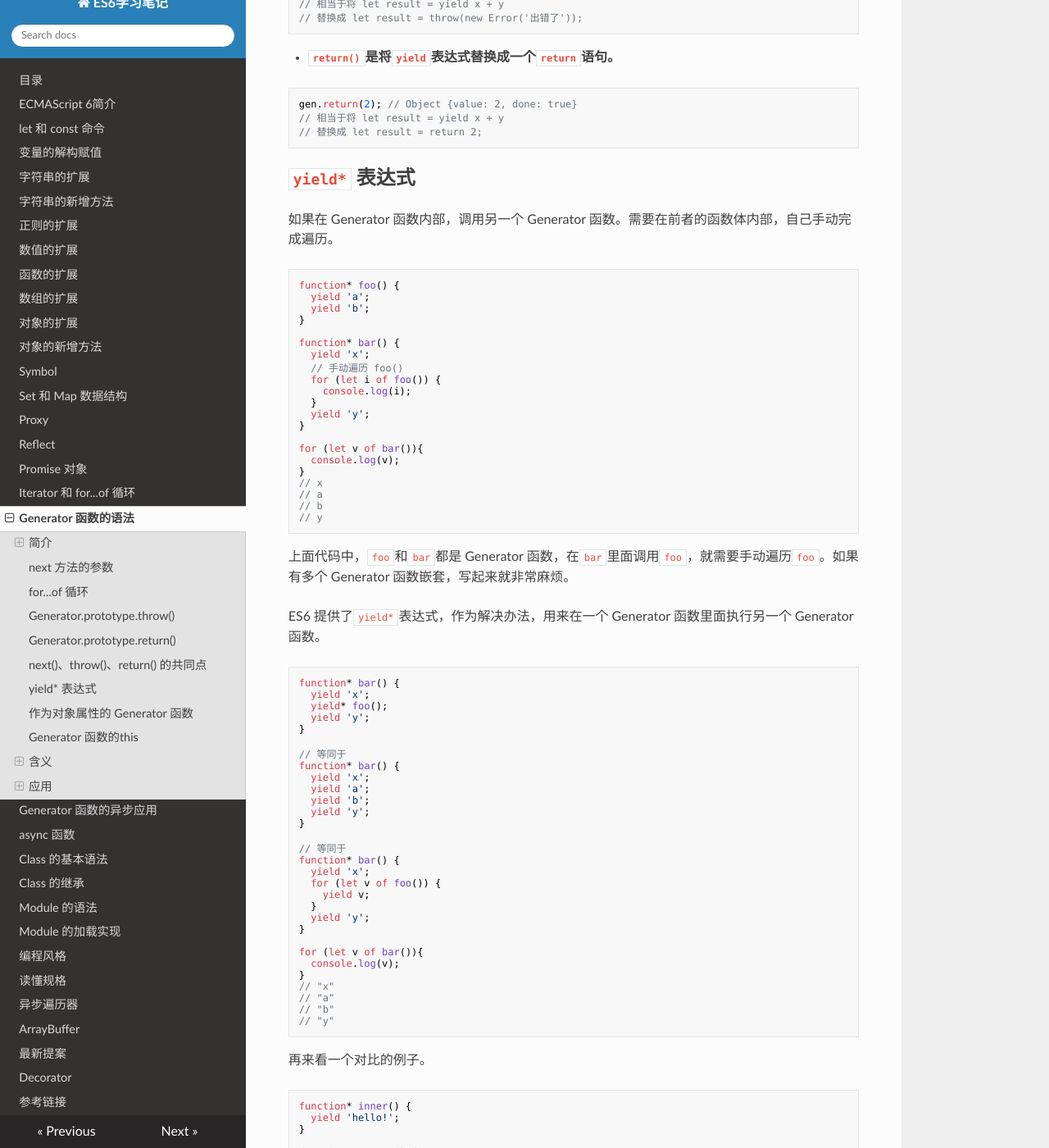
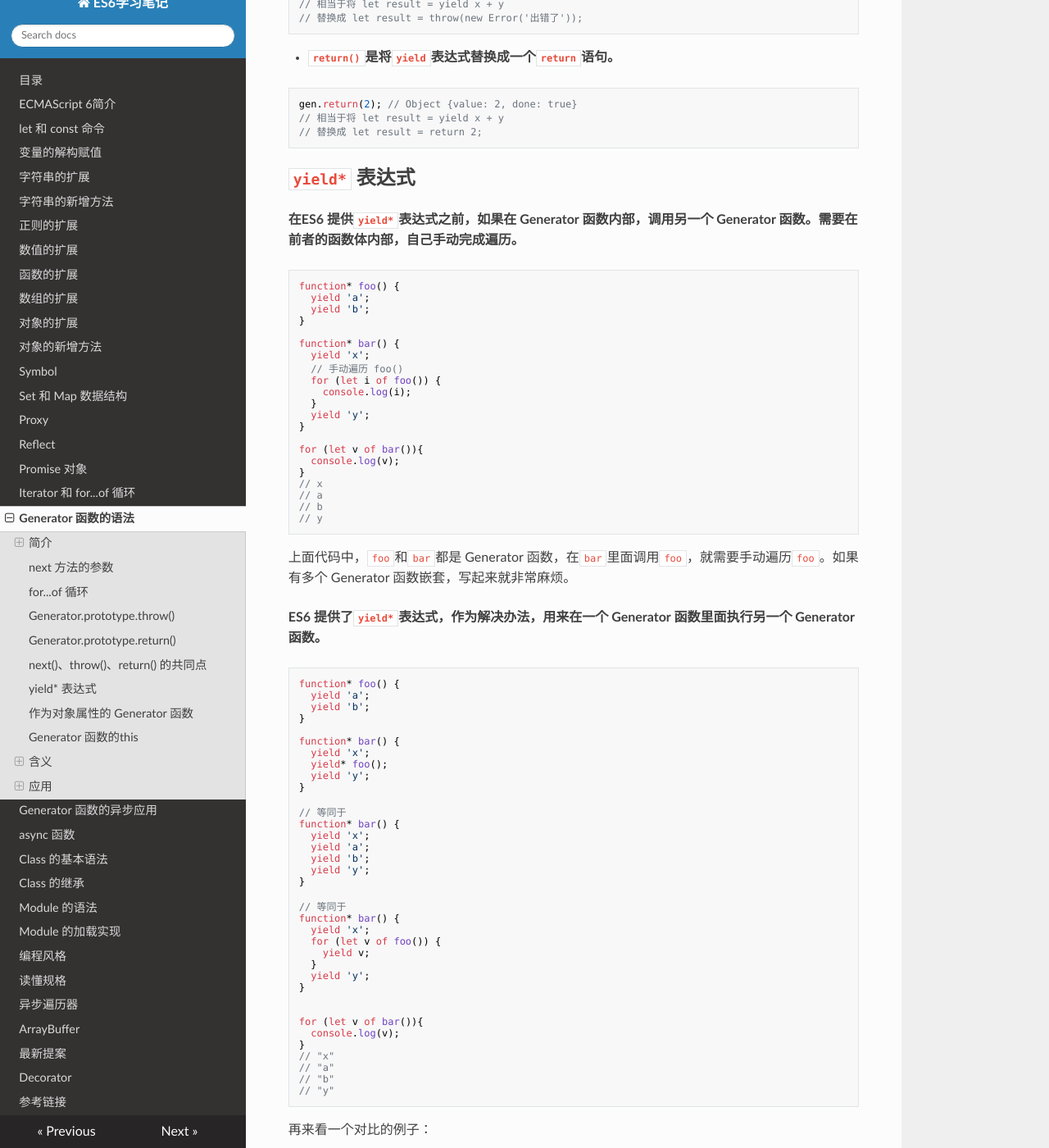
Before and after one commit to filefi/NotesOfES6, an MkDocs documentation site: the page built from docs/generator.md, in a window 1280 px wide and 1400 px high, scrolled down 15298 px. Shown: the whole window at 82% size. Built offline with MkDocs 1.6.1, drawn with Linux system fonts in a browser that asks for light colours; nearby versions of some CDN libraries.

Commit message:
generator.md yield*表达式 ing

````diff
--- a/docs/generator.md
+++ b/docs/generator.md
@@ -775,7 +775,7 @@ gen.return(2); // Object {value: 2, done: true}
 
 ## `yield*` 表达式
 
-如果在 Generator 函数内部，调用另一个 Generator 函数。需要在前者的函数体内部，自己手动完成遍历。
+**在ES6 提供`yield*`表达式之前，如果在 Generator 函数内部，调用另一个 Generator 函数。需要在前者的函数体内部，自己手动完成遍历。**
 
 ```javascript
 function* foo() {
@@ -803,9 +803,14 @@ for (let v of bar()){
 
 上面代码中，`foo`和`bar`都是 Generator 函数，在`bar`里面调用`foo`，就需要手动遍历`foo`。如果有多个 Generator 函数嵌套，写起来就非常麻烦。
 
-ES6 提供了`yield*`表达式，作为解决办法，用来在一个 Generator 函数里面执行另一个 Generator 函数。
-
-```javascript
+**ES6 提供了`yield*`表达式，作为解决办法，用来在一个 Generator 函数里面执行另一个 Generator 函数。**
+
+```javascript
+function* foo() {
+  yield 'a';
+  yield 'b';
+}
+
 function* bar() {
   yield 'x';
   yield* foo();
@@ -829,6 +834,7 @@ function* bar() {
   yield 'y';
 }
 
+
 for (let v of bar()){
   console.log(v);
 }
@@ -838,7 +844,7 @@ for (let v of bar()){
 // "y"
 ```
 
-再来看一个对比的例子。
+再来看一个对比的例子：
 
 ```javascript
 function* inner() {
````
